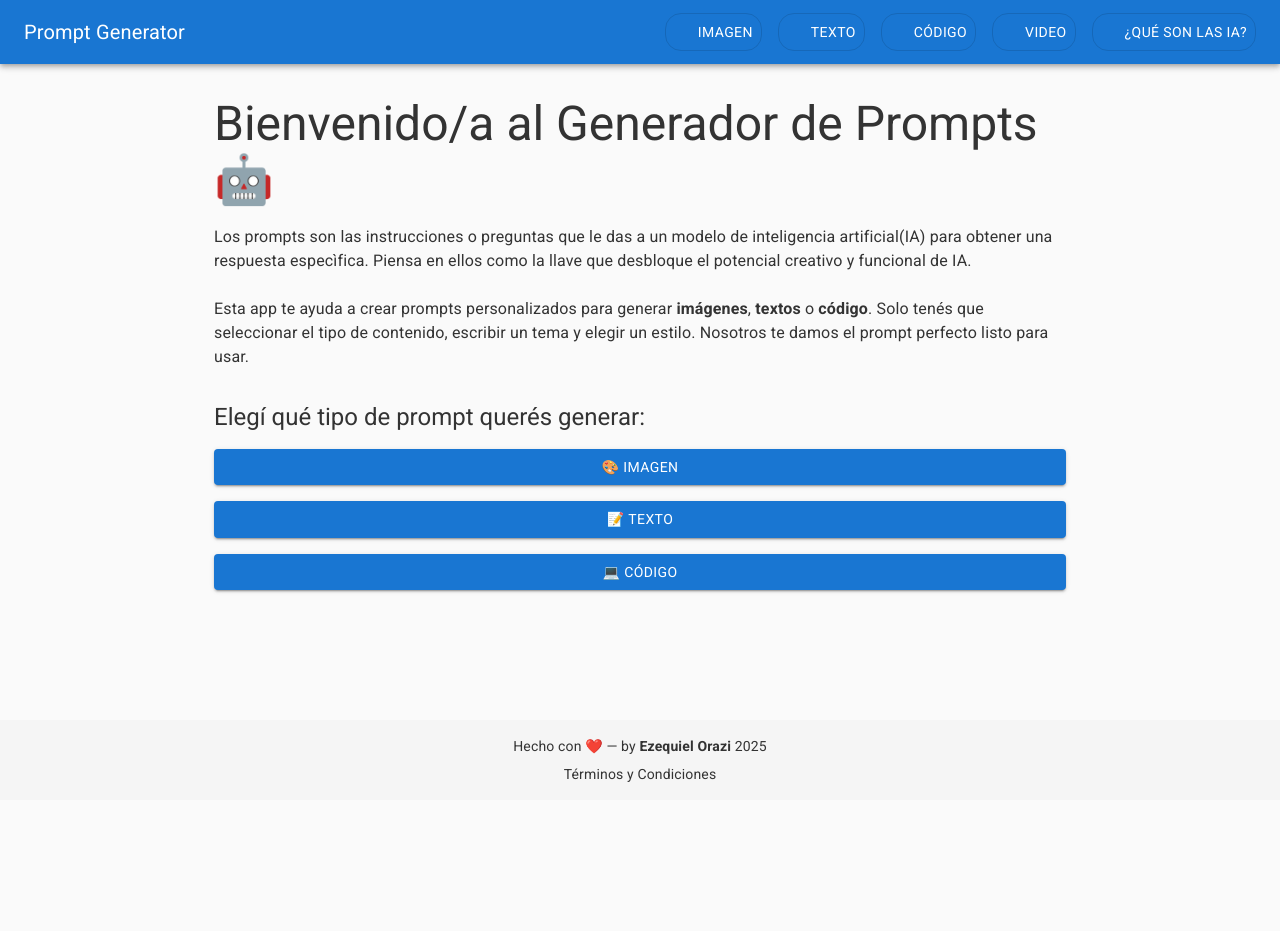
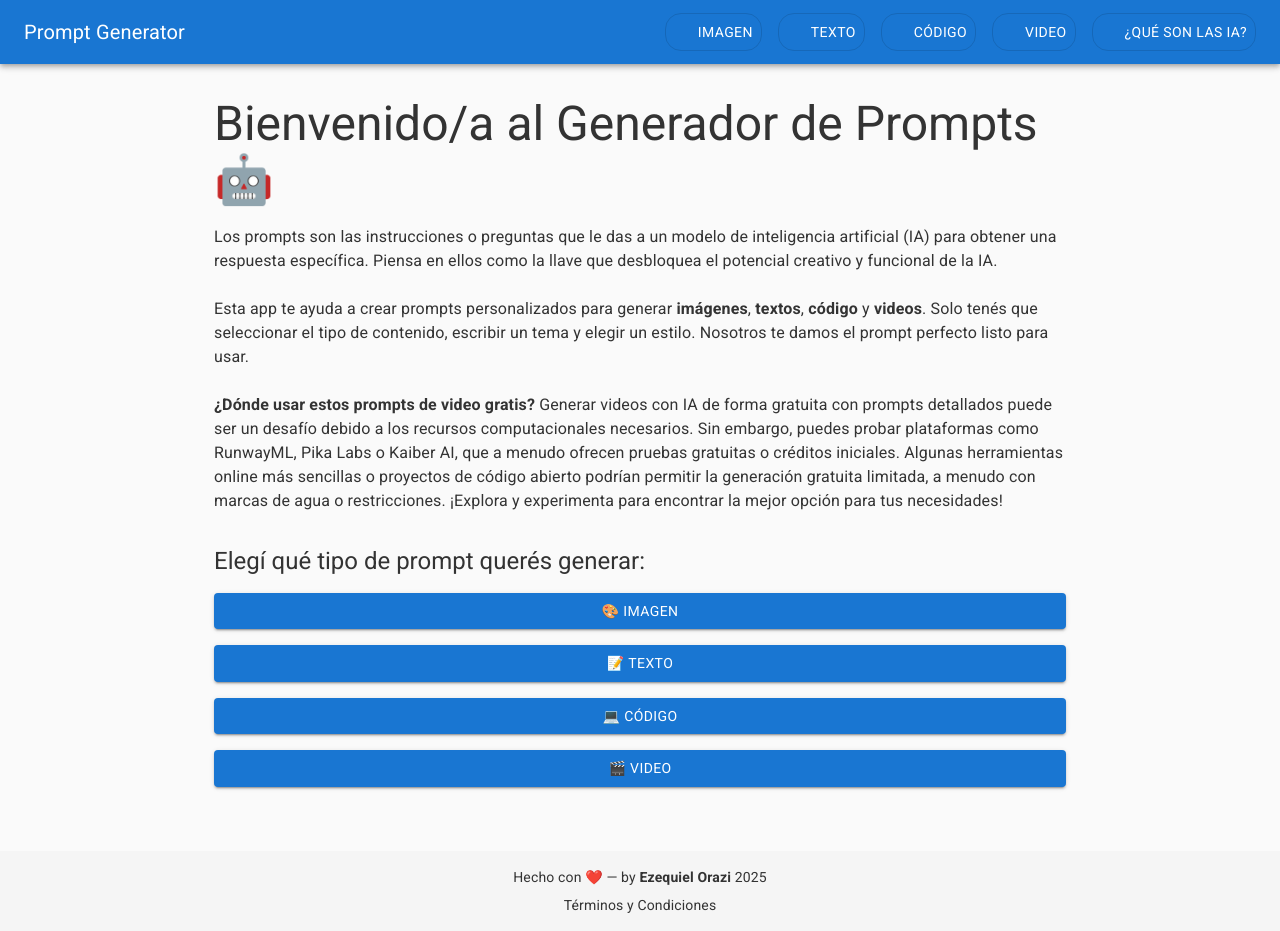
Before and after one commit to Ezzeorazi/prompt-generator-v2, a React (Vite) app: page / in a window 1280 px wide. Before the commit the page ends 800 px from the top, so only its background shows below. Built offline with nearby package versions, Linux system fonts and the light colour scheme; some icons are missing.

Commit message:
agrega: video

```diff
--- a/src/pages/Home.jsx
+++ b/src/pages/Home.jsx
@@ -7,13 +7,17 @@ export default function Home() {
       <Typography variant="h3" gutterBottom>Bienvenido/a al Generador de Prompts 🤖</Typography>
 
       <Typography variant="body1" sx={{ mb: 3 }}>
-      Los prompts son las instrucciones o preguntas que le das a un modelo de inteligencia artificial(IA)
-      para obtener una respuesta especìfica. Piensa en ellos como la llave que desbloque el potencial creativo y funcional de IA.
+        Los prompts son las instrucciones o preguntas que le das a un modelo de inteligencia artificial (IA)
+        para obtener una respuesta específica. Piensa en ellos como la llave que desbloquea el potencial creativo y funcional de la IA.
       </Typography>
 
       <Typography variant="body1" sx={{ mb: 3 }}>
-        Esta app te ayuda a crear prompts personalizados para generar <strong>imágenes</strong>, <strong>textos</strong> o <strong>código</strong>.
+        Esta app te ayuda a crear prompts personalizados para generar <strong>imágenes</strong>, <strong>textos</strong>, <strong>código</strong> y <strong>videos</strong>.
         Solo tenés que seleccionar el tipo de contenido, escribir un tema y elegir un estilo. Nosotros te damos el prompt perfecto listo para usar.
+      </Typography>
+
+      <Typography variant="body1" sx={{ mb: 3 }}>
+        <strong>¿Dónde usar estos prompts de video gratis?</strong> Generar videos con IA de forma gratuita con prompts detallados puede ser un desafío debido a los recursos computacionales necesarios. Sin embargo, puedes probar plataformas como RunwayML, Pika Labs o Kaiber AI, que a menudo ofrecen pruebas gratuitas o créditos iniciales. Algunas herramientas online más sencillas o proyectos de código abierto podrían permitir la generación gratuita limitada, a menudo con marcas de agua o restricciones. ¡Explora y experimenta para encontrar la mejor opción para tus necesidades!
       </Typography>
 
       <Typography variant="h5" sx={{ mt: 4, mb: 2 }}>
@@ -24,6 +28,7 @@ export default function Home() {
         <Button variant="contained" component={Link} to="/imagen">🎨 Imagen</Button>
         <Button variant="contained" component={Link} to="/texto">📝 Texto</Button>
         <Button variant="contained" component={Link} to="/codigo">💻 Código</Button>
+        <Button variant="contained" component={Link} to="/video">🎬 Video</Button> {/* Nuevo botón para Video */}
       </Box>
     </Container>
   );
```
